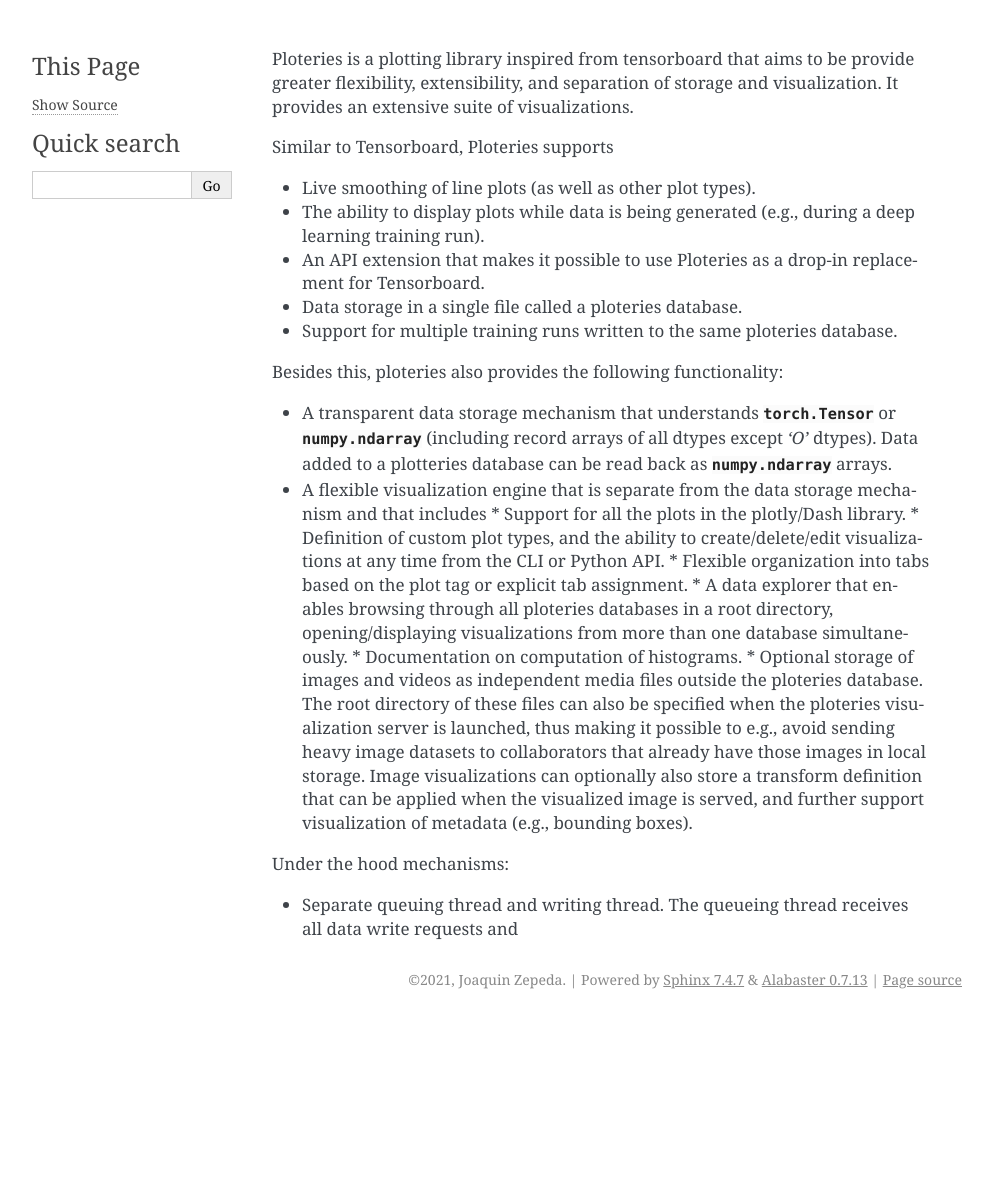
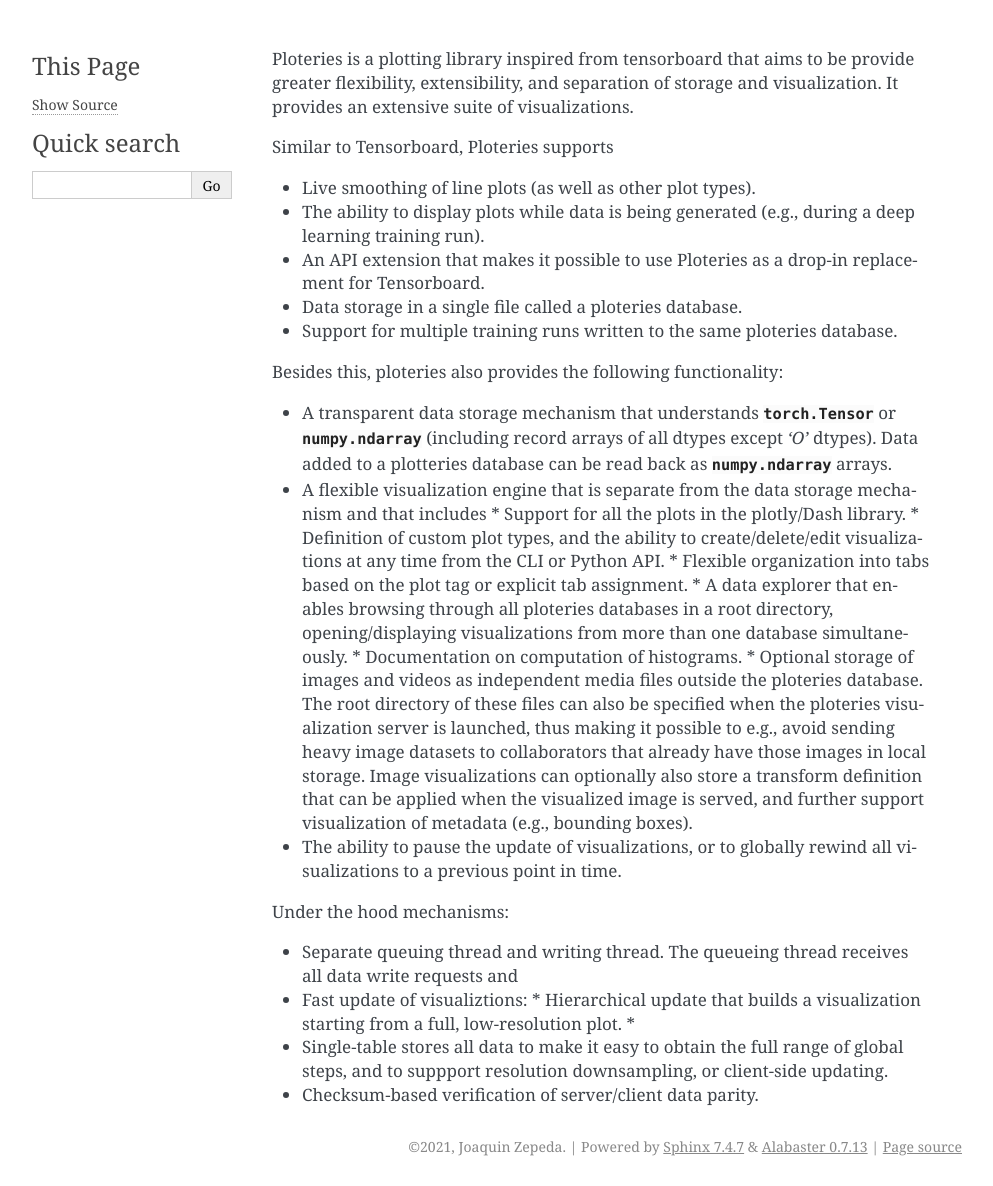
Before and after one commit to zepedaj/ploteries, a Sphinx documentation site: the page built from docs/source/specifications.rst, in a window 1280 px wide. Shown: the whole page, without its empty margins (148-1141 px from the left). Built offline with Sphinx 7.4.7, drawn with Linux system fonts in a browser that asks for light colours; before the commit the page ends 1019 px from its top, so only the background shows below that.

```diff
--- a/docs/source/specifications.rst
+++ b/docs/source/specifications.rst
@@ -18,7 +18,13 @@
   * A data explorer that enables browsing through all ploteries databases in a root directory, opening/displaying visualizations from more than one database simultaneously.
   * Documentation on computation of histograms.
   * Optional storage of images and videos as independent media files outside the ploteries database. The root directory of these files can also be specified when the ploteries visualization server is launched, thus making it possible to e.g., avoid sending heavy image datasets to collaborators that already have those images in local storage. Image visualizations can optionally also store a transform definition that can be applied when the visualized image is served, and further support visualization of metadata (e.g., bounding boxes).
+* The ability to pause the update of visualizations, or to globally rewind all visualizations to a previous point in time.
 
 Under the hood mechanisms:
 
 * Separate queuing thread and writing thread. The queueing thread receives all data write requests and
+* Fast update of visualiztions:
+  * Hierarchical update that builds a visualization starting from a full, low-resolution plot.
+  *
+* Single-table stores all data to make it easy to obtain the full range of global steps, and to suppport resolution downsampling, or client-side updating.
+* Checksum-based verification of server/client data parity.
```
Also changed, not shown: 1 other file.
